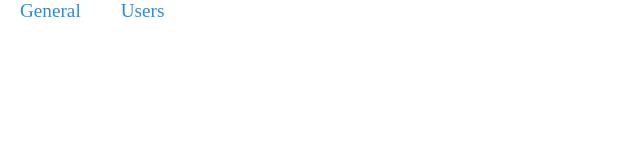
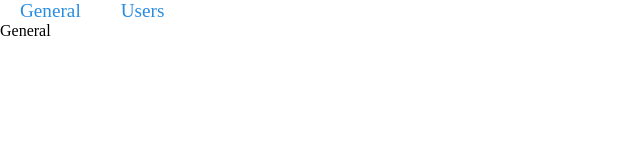
Before and after one commit to DukeKunYura/next-10, a Next.js app: page / in a window 1280 px wide. Shown: the top 160 px of the page, without its empty margins (0-640 px from the left). Built offline with nearby package versions, Linux system fonts and the light colour scheme.

Commit message:
[+] add MainContainer

```diff
--- /dev/null
+++ b/components/MainContainer.js
@@ -0,0 +1,25 @@
+import ALink from '../components/A';
+import Head from 'next/head';
+
+const MainContainer = ({children, keywords}) => {
+  return (
+    <>
+      <Head>
+        <meta keywords={"next, ssr, test, " + keywords}></meta>
+        <title>General</title>
+      </Head>
+
+      <div className='navbar'>
+        <ALink href={'/'} text={'General'}/>
+        <ALink href={'/users'} text={'Users'}/>
+      </div>
+      <div>
+        {children}
+      </div>
+
+    </>
+
+  )
+}
+
+export default MainContainer;
--- a/pages/index.js
+++ b/pages/index.js
@@ -1,20 +1,12 @@
-import Head from 'next/head';
-import ALink from '../components/A';
+import MainContainer from "../components/MainContainer";
+
 
 const Index = () => {
   return (
-    <>
-      <Head>
-        <meta keywords="next, ssr, test"></meta>
-        <title>General</title>
-      </Head>
-      <div>
-        <div className='navbar'>
-          <ALink href={'/'} text={'General'}/>
-          <ALink href={'/users'} text={'Users'}/>
-        </div>
-      </div>
-    </>
+    <MainContainer keywords={"main page"}>
+      General
+
+    </MainContainer>
 
   )
 }
--- a/pages/user/[id].js
+++ b/pages/user/[id].js
@@ -1,15 +1,19 @@
 import {useRouter} from 'next/router';
 import styles from '../../styles/User.module.scss';
+import MainContainer from '../../components/MainContainer';
 
 export default function User({user}) {
     const {query} = useRouter();
     console.log(user)
     return (
-        <div className={styles.user}>
+      <MainContainer keywords={user.name}>
+         <div className={styles.user}>
             <h3>User id: {query.id}</h3>
             <h3>{user.name}</h3>
 
         </div>
+      </MainContainer>
+
     )
 }
 
--- a/pages/users.js
+++ b/pages/users.js
@@ -1,13 +1,15 @@
 import { useState } from "react";
 import Link from 'next/link';
+import MainContainer from "../components/MainContainer";
 
 const Users = ({users}) => {
   return (
-    <div>Users
+    <MainContainer keywords={"users"}>
+      Users
         <div>
             {users.map(user=> <ul key={user.id}><Link href={`/user/${user.id}`} >{user.name}</Link></ul>)}
         </div>
-    </div>
+    </MainContainer>
   )
 }
 
```
